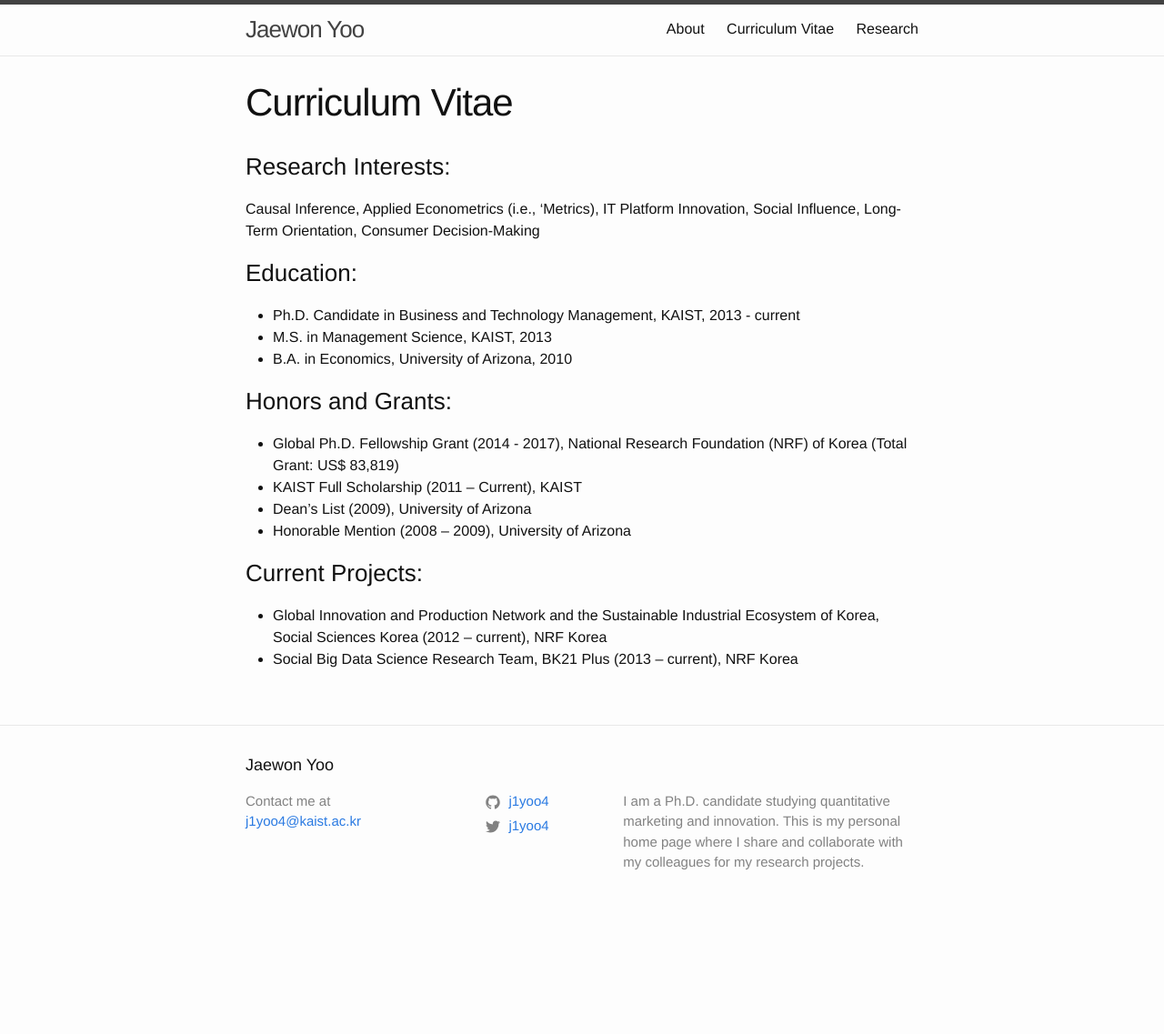
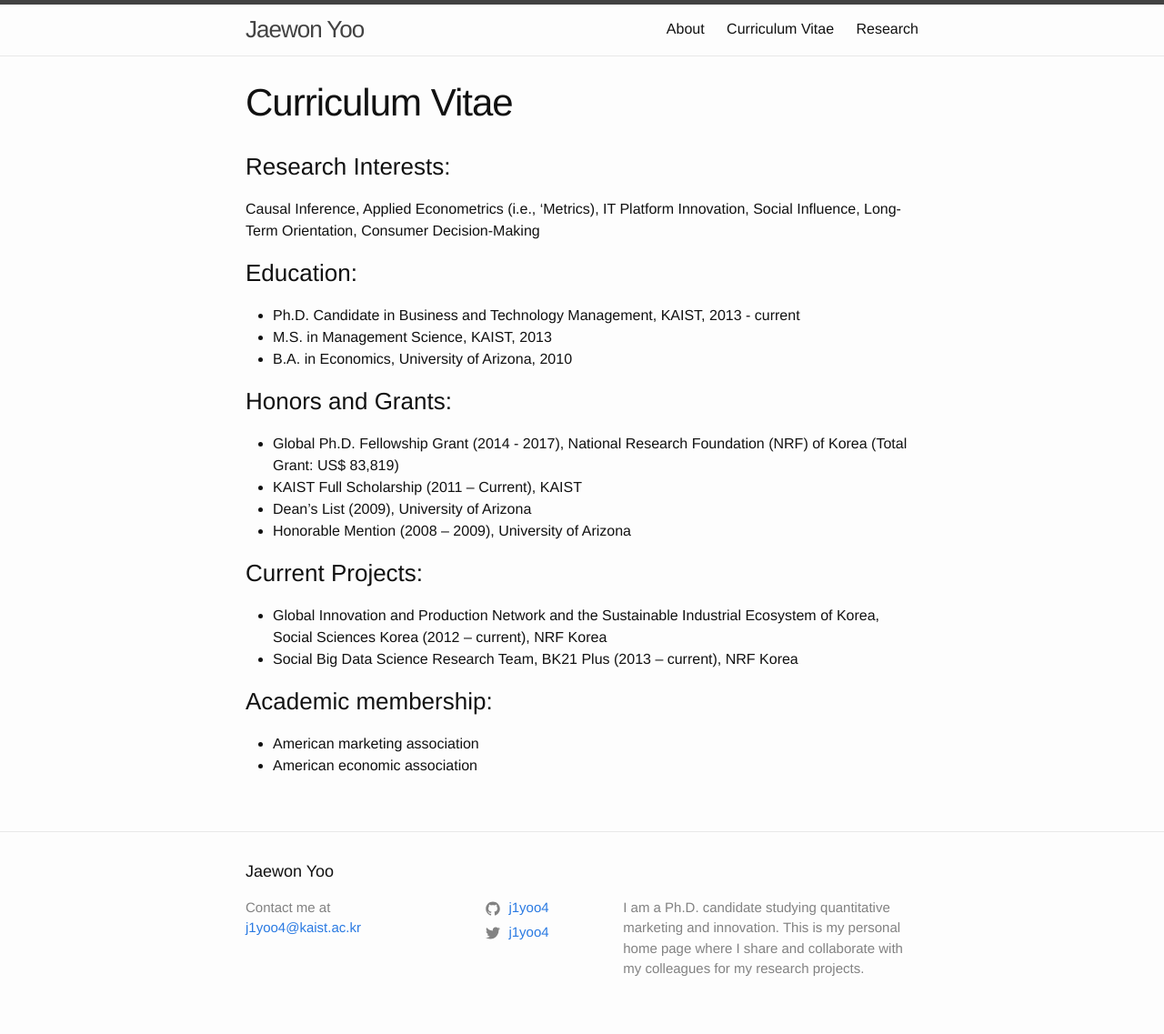
Before and after one commit to j1yoo/j1yoo.github.io, a Jekyll site: the page built from cv.markdown, in a window 1280 px wide. Shown: the whole page at 91% size. Built offline with Jekyll 4.4.1, drawn with Linux system fonts in a browser that asks for light colours; before the commit the page ends 1020 px from its top, so only the background shows below that.

Commit message:
Update cv.markdown

```diff
--- a/cv.markdown
+++ b/cv.markdown
@@ -21,3 +21,7 @@ Causal Inference, Applied Econometrics (i.e., 'Metrics), IT Platform Innovation,
 ### Current Projects:
 * Global Innovation and Production Network and the Sustainable Industrial Ecosystem of Korea, Social Sciences Korea (2012 – current), NRF Korea
 * Social Big Data Science Research Team, BK21 Plus (2013 – current), NRF Korea
+
+### Academic membership:
+* American marketing association
+* American economic association
```
